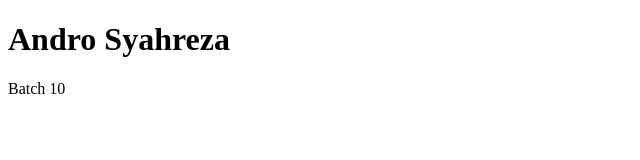
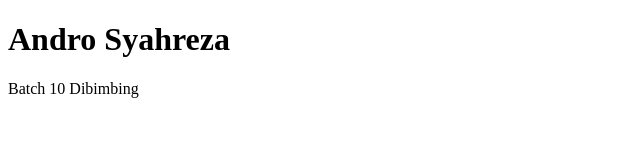
Before and after one commit to yogiepurnama1989/git-exercise, a plain HTML site: page index.html in a window 1280 px wide. Shown: the whole page, without its empty margins (0-640 px from the left). Drawn offline with Linux system fonts and the light colour scheme.

Commit message:
change <p> index.html

```diff
--- a/index.html
+++ b/index.html
@@ -8,6 +8,6 @@
   </head>
   <body>
     <h1>Andro Syahreza</h1>
-    <p>Batch 10</p>
+    <p>Batch 10 Dibimbing</p>
   </body>
 </html>
```
